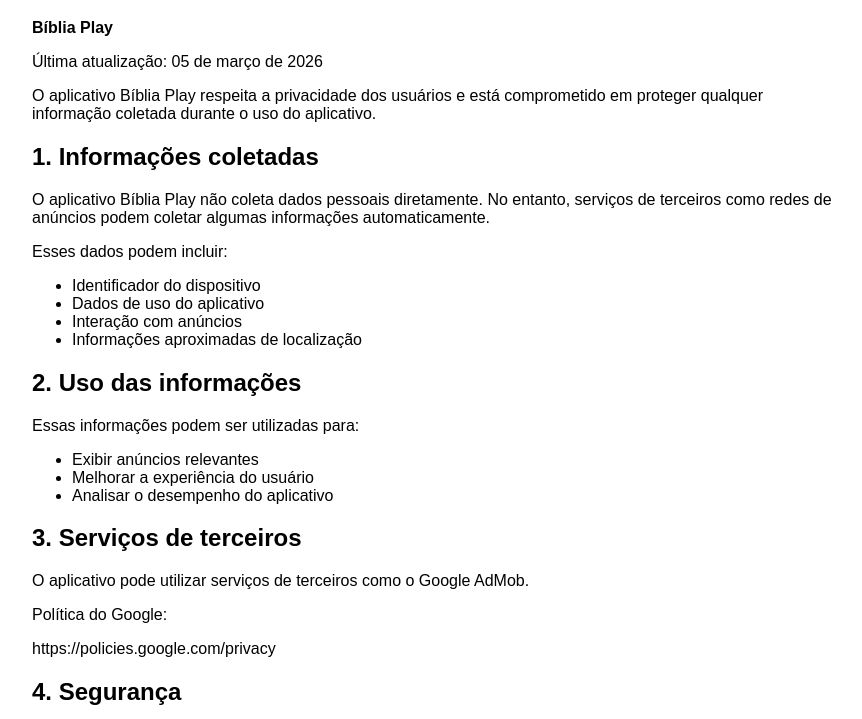
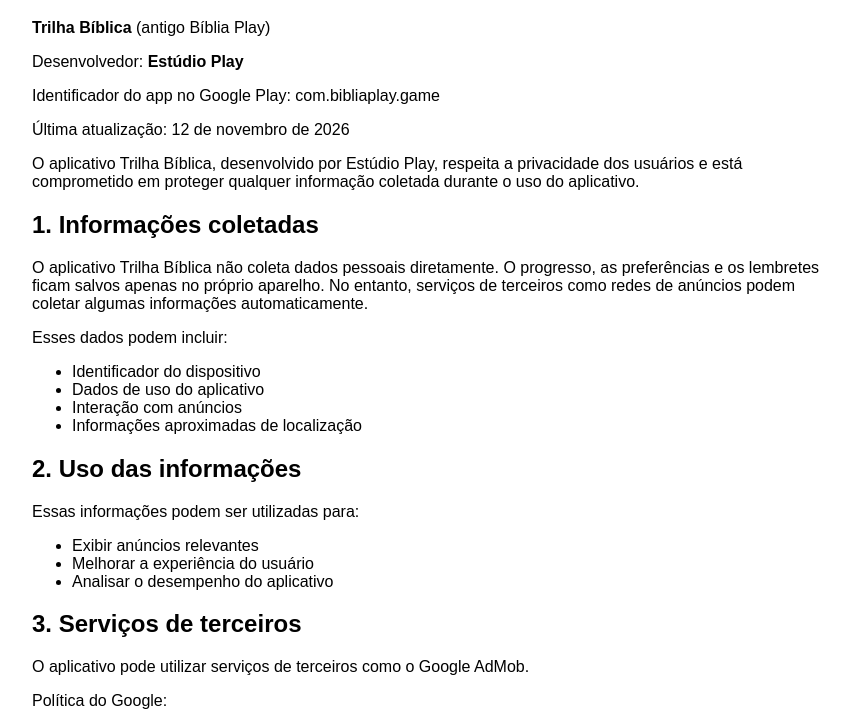
Before and after one commit to bibliaplay/politica-bibliaplay, a plain HTML site: page index.html in a window 1280 px wide. Shown: the part 81-800 px from the top of the page, without its empty margins (208-1070 px from the left). Drawn offline with Linux system fonts and the light colour scheme.

Commit message:
Política: Trilha Bíblica (antigo Bíblia Play), desenvolvedor Estúdio Play

```diff
--- a/index.html
+++ b/index.html
@@ -1,8 +1,9 @@
-<!DOCTYPE html><html>
+<!DOCTYPE html><html lang="pt-BR">
 <head>
 <meta charset="UTF-8">
-<title>Política de Privacidade - Bíblia Play</title>
-</head><body style="font-family: Arial; max-width: 800px; margin: auto; padding: 20px;"><h1>Política de Privacidade</h1><p><strong>Bíblia Play</strong></p><p>Última atualização: 05 de março de 2026</p><p>O aplicativo Bíblia Play respeita a privacidade dos usuários e está comprometido em proteger qualquer informação coletada durante o uso do aplicativo.</p><h2>1. Informações coletadas</h2><p>O aplicativo Bíblia Play não coleta dados pessoais diretamente. No entanto, serviços de terceiros como redes de anúncios podem coletar algumas informações automaticamente.</p><p>Esses dados podem incluir:</p><ul>
+<meta name="viewport" content="width=device-width, initial-scale=1">
+<title>Política de Privacidade - Trilha Bíblica (Estúdio Play)</title>
+</head><body style="font-family: Arial; max-width: 800px; margin: auto; padding: 20px;"><h1>Política de Privacidade</h1><p><strong>Trilha Bíblica</strong> (antigo Bíblia Play)</p><p>Desenvolvedor: <strong>Estúdio Play</strong></p><p>Identificador do app no Google Play: com.bibliaplay.game</p><p>Última atualização: 12 de novembro de 2026</p><p>O aplicativo Trilha Bíblica, desenvolvido por Estúdio Play, respeita a privacidade dos usuários e está comprometido em proteger qualquer informação coletada durante o uso do aplicativo.</p><h2>1. Informações coletadas</h2><p>O aplicativo Trilha Bíblica não coleta dados pessoais diretamente. O progresso, as preferências e os lembretes ficam salvos apenas no próprio aparelho. No entanto, serviços de terceiros como redes de anúncios podem coletar algumas informações automaticamente.</p><p>Esses dados podem incluir:</p><ul>
 <li>Identificador do dispositivo</li>
 <li>Dados de uso do aplicativo</li>
 <li>Interação com anúncios</li>
@@ -11,5 +12,5 @@
 <li>Exibir anúncios relevantes</li>
 <li>Melhorar a experiência do usuário</li>
 <li>Analisar o desempenho do aplicativo</li>
-</ul><h2>3. Serviços de terceiros</h2><p>O aplicativo pode utilizar serviços de terceiros como o Google AdMob.</p><p>Política do Google:</p><p>https://policies.google.com/privacy</p><h2>4. Segurança</h2><p>O aplicativo busca utilizar boas práticas para proteger a experiência do usuário.</p><h2>5. Alterações nesta política</h2><p>Esta política pode ser atualizada periodicamente.</p><h2>6. Contato</h2><p>Dúvidas podem ser enviadas para:</p><p><strong>suporte.bibliaplay@gmail.com</strong></p><p>Desenvolvedor: Bíblia Play</p></body>
+</ul><h2>3. Serviços de terceiros</h2><p>O aplicativo pode utilizar serviços de terceiros como o Google AdMob.</p><p>Política do Google:</p><p><a href="https://policies.google.com/privacy">https://policies.google.com/privacy</a></p><h2>4. Segurança</h2><p>O aplicativo busca utilizar boas práticas para proteger a experiência do usuário.</p><h2>5. Alterações nesta política</h2><p>Esta política pode ser atualizada periodicamente.</p><h2>6. Contato</h2><p>Dúvidas podem ser enviadas para:</p><p><strong>suporte.bibliaplay@gmail.com</strong></p><p>Trilha Bíblica · Desenvolvedor: Estúdio Play</p></body>
 </html>
```
